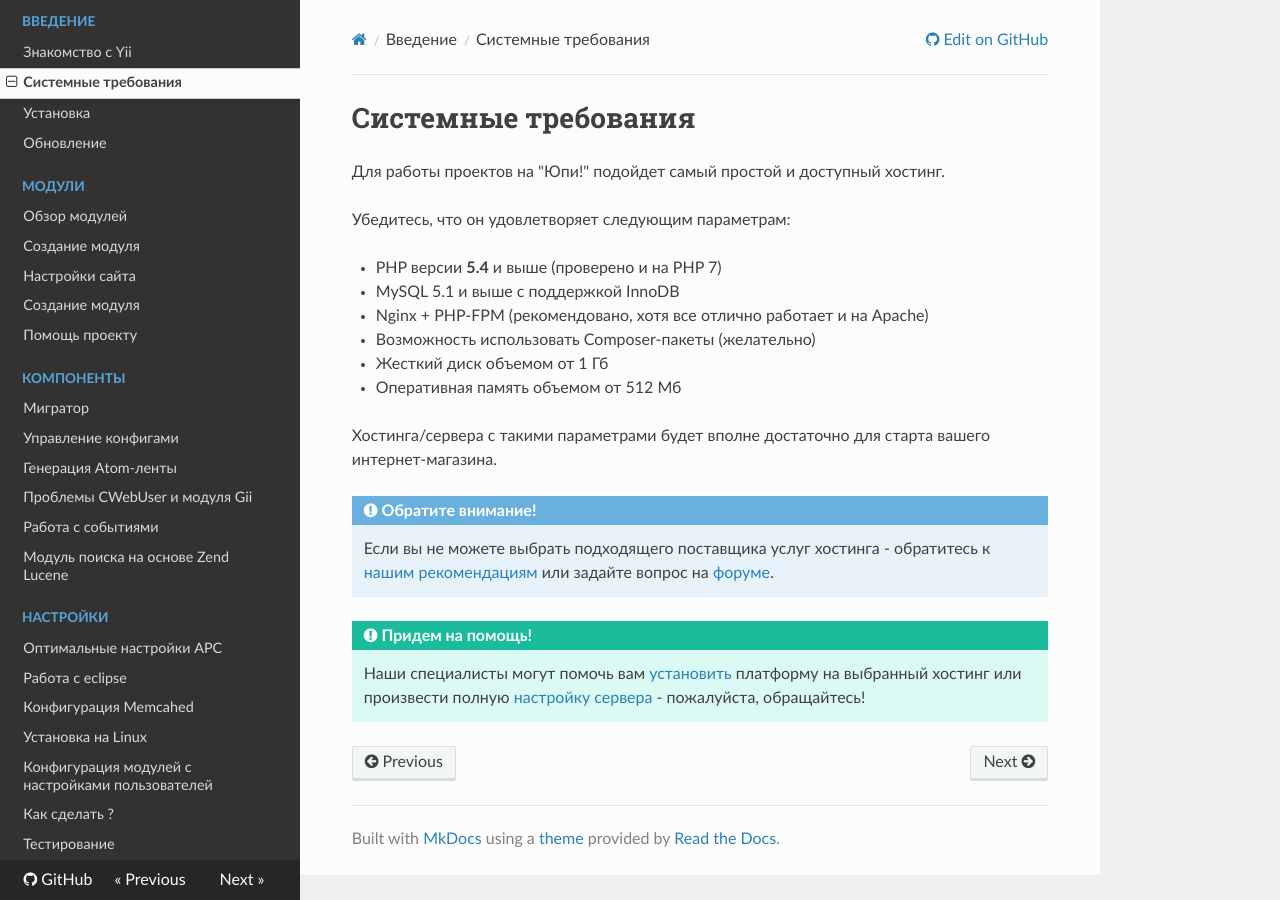
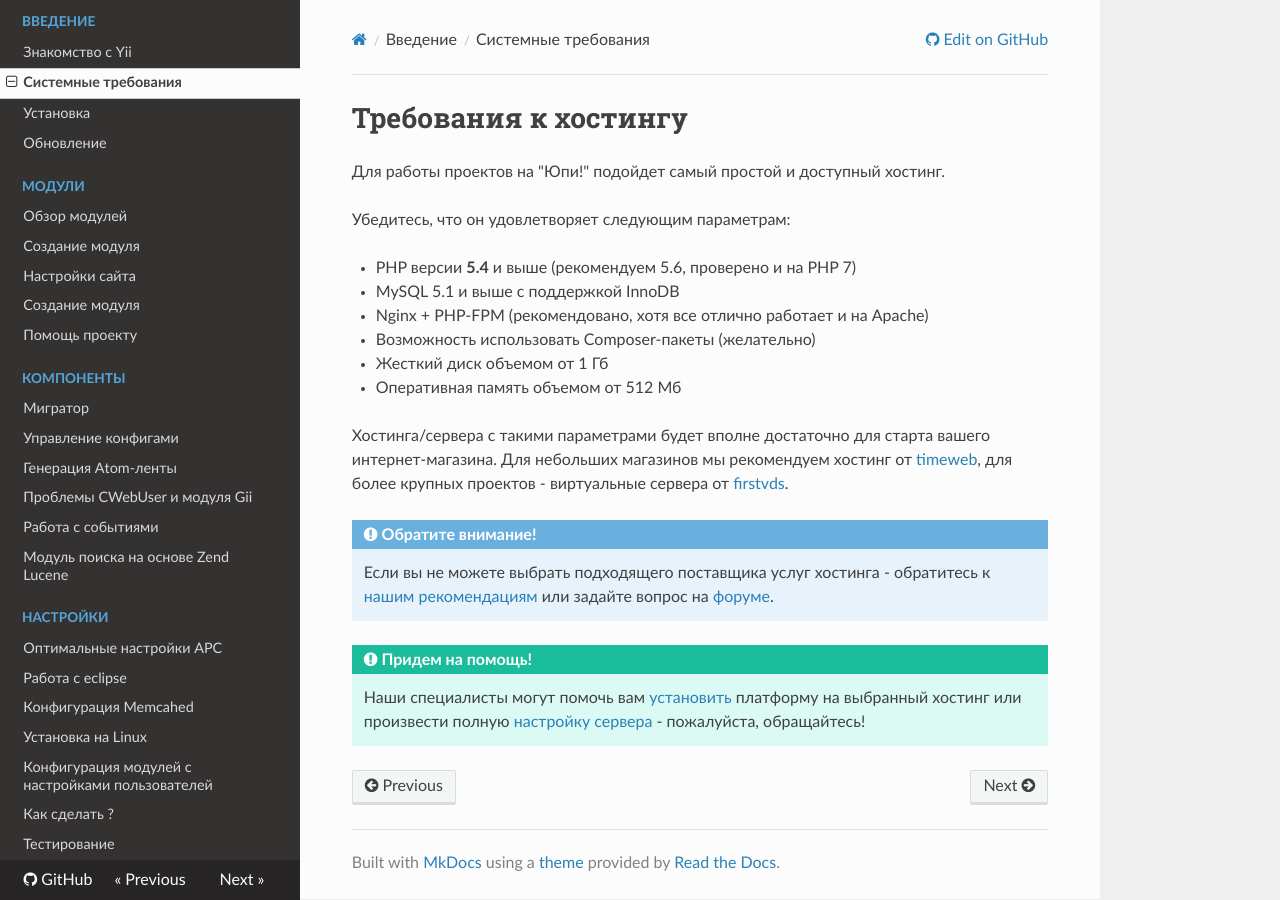
Before and after one commit to amyLabs/yupe-guides, an MkDocs documentation site: the page built from docs/hosting.md, in a window 1280 px wide. Built offline with MkDocs 1.6.1, drawn with Linux system fonts in a browser that asks for light colours; nearby versions of some CDN libraries; old or Windows-style settings are respelled for this version of MkDocs.

```diff
--- a/docs/hosting.md
+++ b/docs/hosting.md
@@ -1,10 +1,10 @@
-# Системные требования
+# Требования к хостингу
 
 Для работы проектов на "Юпи!" подойдет самый простой и доступный хостинг.
 
 Убедитесь, что он удовлетворяет следующим параметрам:
 
-* PHP версии **5.4** и выше (проверено и на PHP 7)
+* PHP версии **5.4** и выше (рекомендуем 5.6, проверено и на PHP 7)
 * MySQL 5.1 и выше с поддержкой InnoDB
 * Nginx + PHP-FPM (рекомендовано, хотя все отлично работает и на Apache)
 * Возможность использовать Composer-пакеты (желательно)
@@ -12,6 +12,7 @@
 * Оперативная память объемом от 512 Мб
 
 Хостинга/сервера с такими параметрами будет вполне достаточно для старта вашего интернет-магазина.
+Для небольших магазинов мы рекомендуем хостинг от  [timeweb](http://timeweb.com/ru/services/hosting/?i=28284), для более крупных проектов - виртуальные сервера от [firstvds](https://firstvds.ru/?from=442205).
 
 
 !!! note "Обратите внимание!"
```
Also changed, not shown: docs/install.md (+9 -2 lines).
